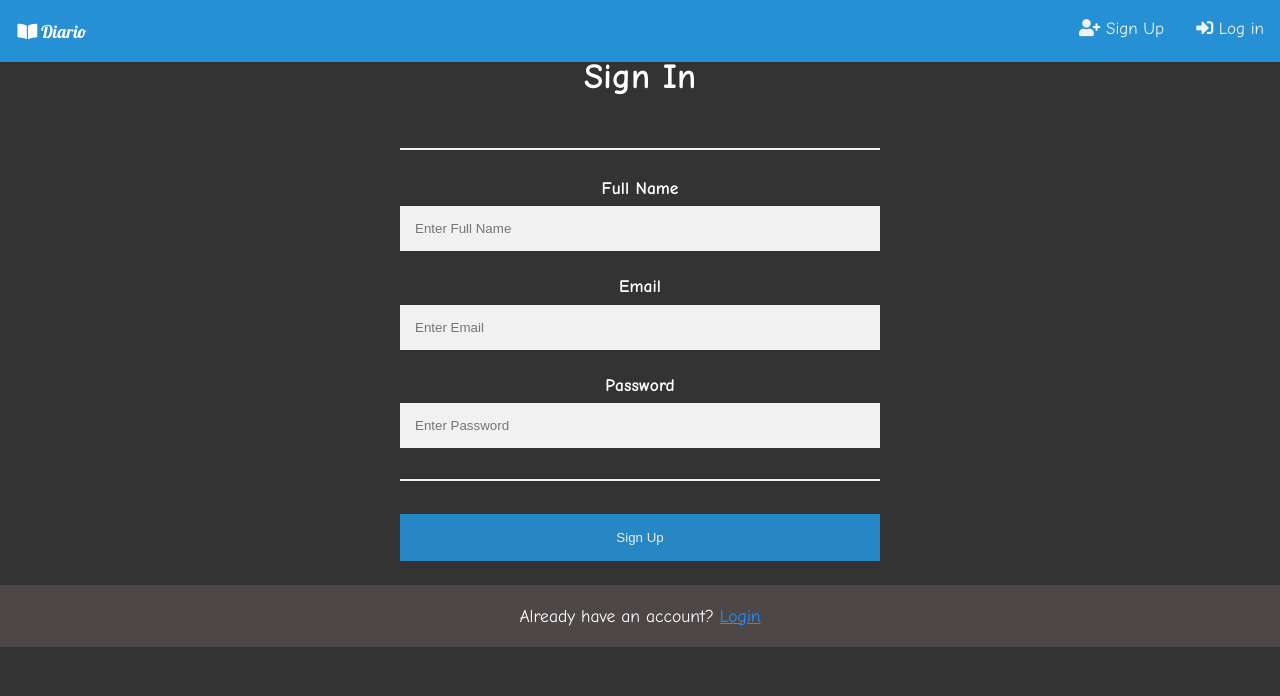
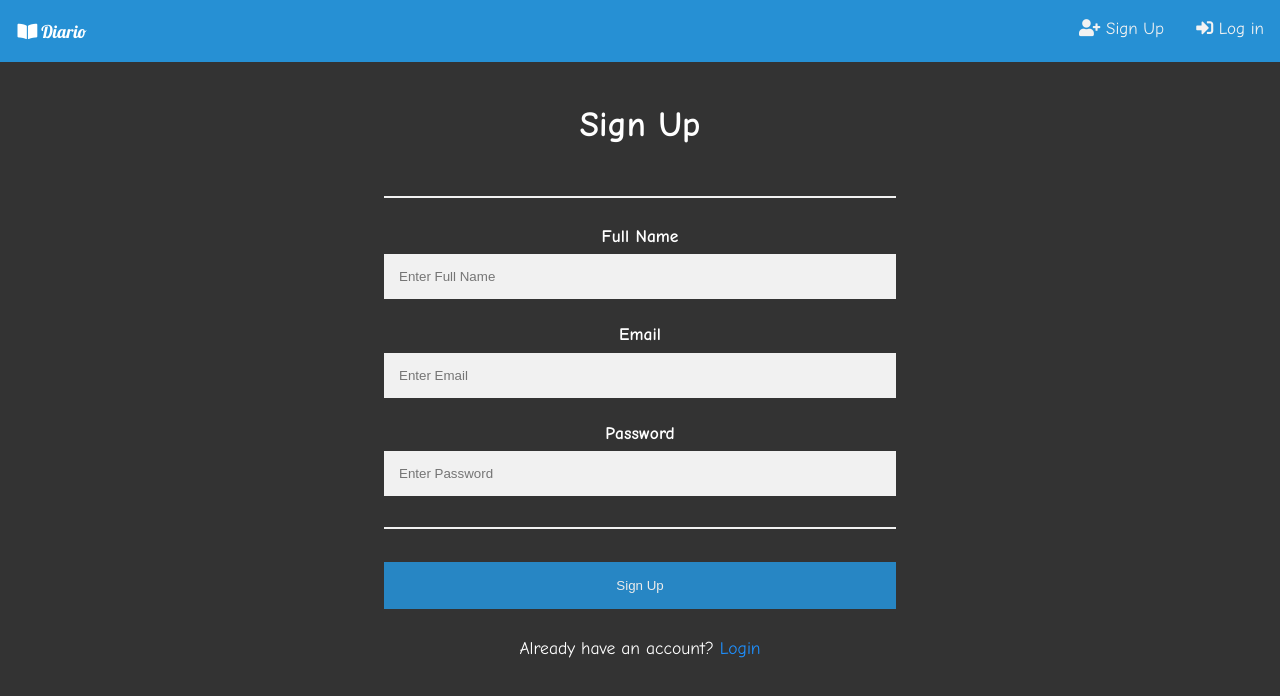
Before and after one commit to samdiano/Diario, a website: page UI/signup.html in a window 1280 px wide. Drawn offline with Linux system fonts and the light colour scheme; files that its build step writes are made by us from their sources.

Commit message:
[Chore #159261821] Fix Sign up and sign in pages

```diff
--- a/UI/assets/css/style.css
+++ b/UI/assets/css/style.css
@@ -200,11 +200,11 @@ hr {
 /* Add a blue text color to links */
 a {
   color: dodgerblue;
+  text-decoration: none;
 }
 
 /* Set a grey background color and center the text of the "sign in" section */
 .signin {
-  background-color: #4e4747;
   text-align: center;
 }
 #entries {
@@ -301,7 +301,7 @@ a {
         width:31%;
     }
     .container {
-        padding: 16px;
+        padding:5% 0 0 0;
         margin: 0 30%;
     }
     #entries {
--- a/UI/signup.html
+++ b/UI/signup.html
@@ -32,7 +32,7 @@
 
     <form action="dashboard.html">
         <div class="container">
-            <h1>Sign In</h1>
+            <h1>Sign Up</h1>
             <hr>
             <label for="email">
                 <b>Full Name</b>
```
